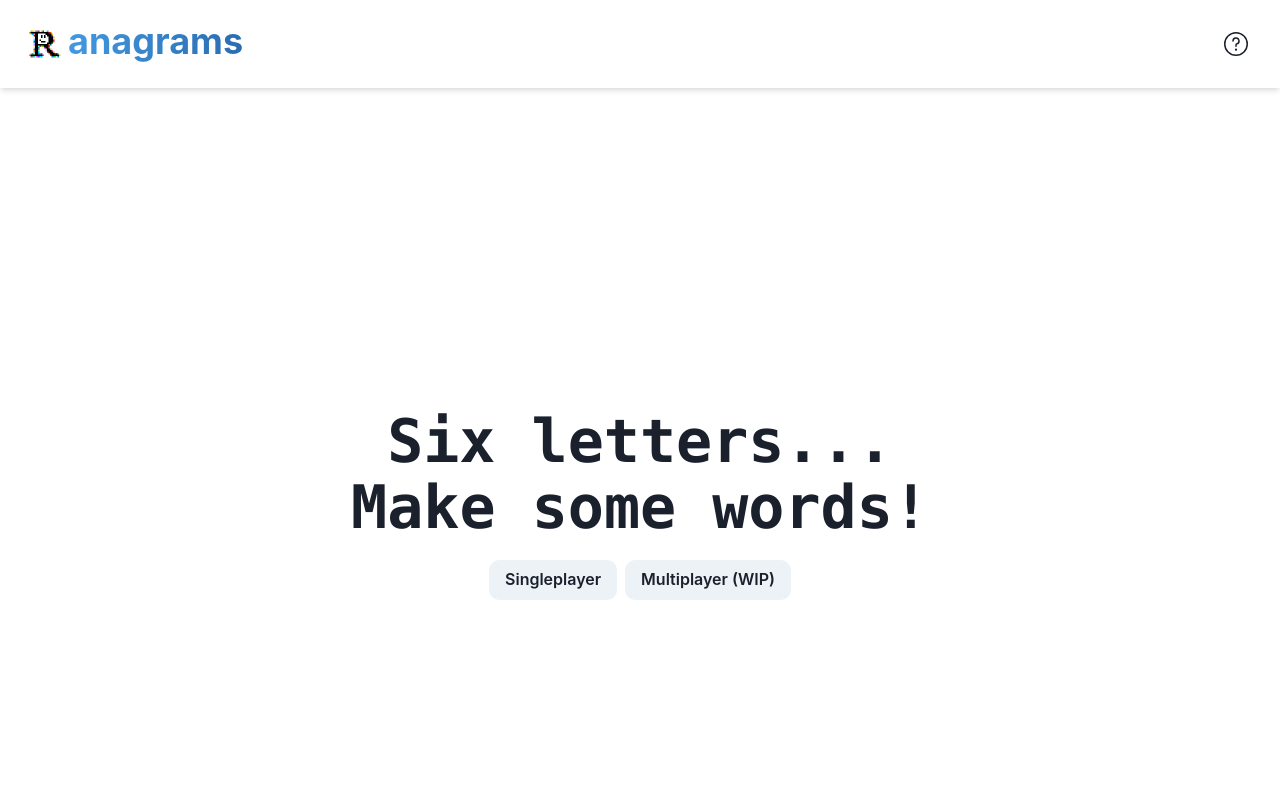
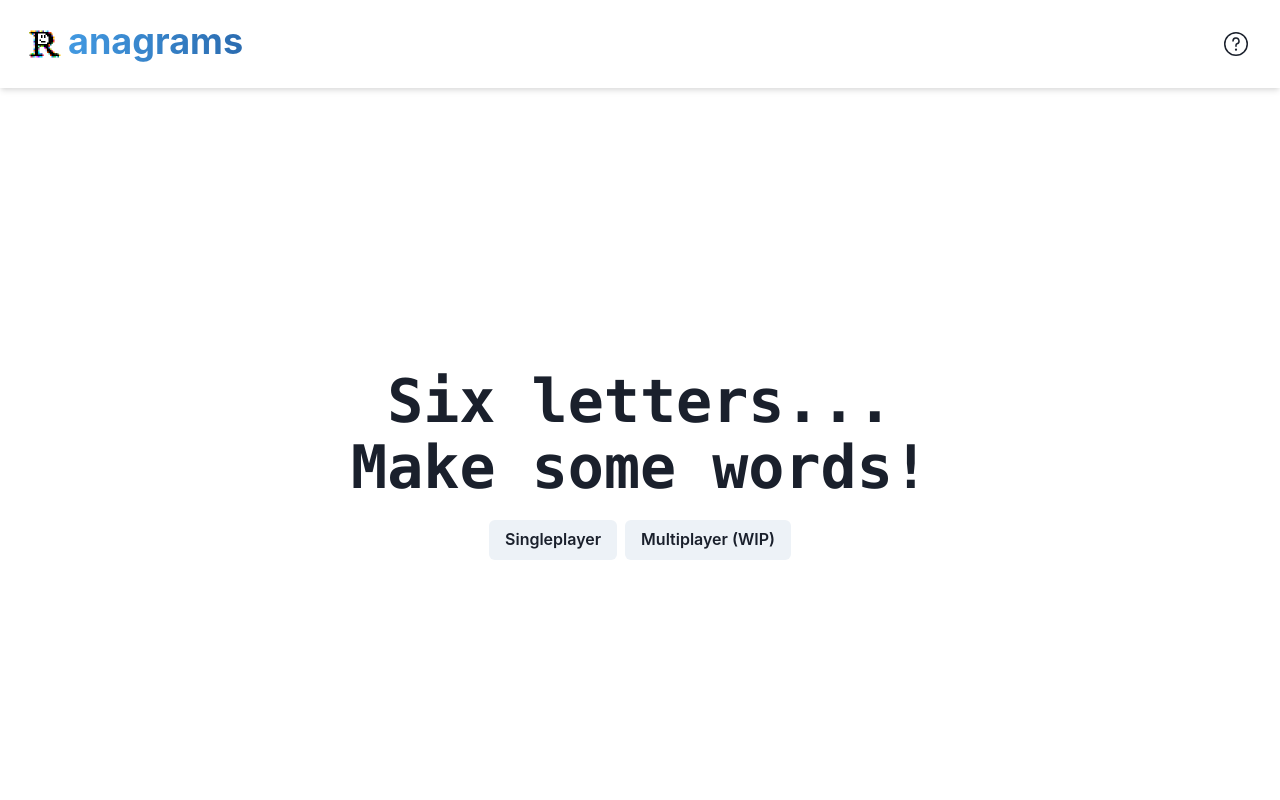
Before and after one commit to fe-i/Ranagrams, a Next.js app: page / in a window 1280 px wide. Shown: the top 800 px of the page. Built offline with nearby package versions, Linux system fonts and the light colour scheme.

Commit message:
do some padding adjustments

```diff
--- a/src/pages/index.tsx
+++ b/src/pages/index.tsx
@@ -13,7 +13,7 @@ const Home: NextPage = () => {
 				textAlign="center"
 				gap={5}
 				px={8}
-				py={{ base: "30vh", md: "40vh" }}>
+				py={{ base: "30vh", md: "35vh" }}>
 				<Heading
 					fontFamily="mono"
 					fontWeight={600}
@@ -24,10 +24,10 @@ const Home: NextPage = () => {
 					Make some words!
 				</Heading>
 				<Flex gap={2}>
-					<Button as={Link} href="/singleplayer" title="Singleplayer" borderRadius={10}>
+					<Button as={Link} href="/singleplayer" title="Singleplayer">
 						Singleplayer
 					</Button>
-					<Button as={Link} href="/multiplayer" title="Multiplayer" borderRadius={10}>
+					<Button as={Link} href="/multiplayer" title="Multiplayer">
 						Multiplayer (WIP)
 					</Button>
 				</Flex>
--- a/src/pages/singleplayer/index.tsx
+++ b/src/pages/singleplayer/index.tsx
@@ -126,7 +126,7 @@ const Singleplayer: NextPage = () => {
 				justify="center"
 				fontSize="xl"
 				px={6}
-				py={100}
+				py={{ base: "15vh", md: "12vh" }}
 				gap={5}>
 				<Button onClick={WBonOpen}>Show Found Words</Button>
 				<Flex flexDir="row" align="center" gap={2}>
```
